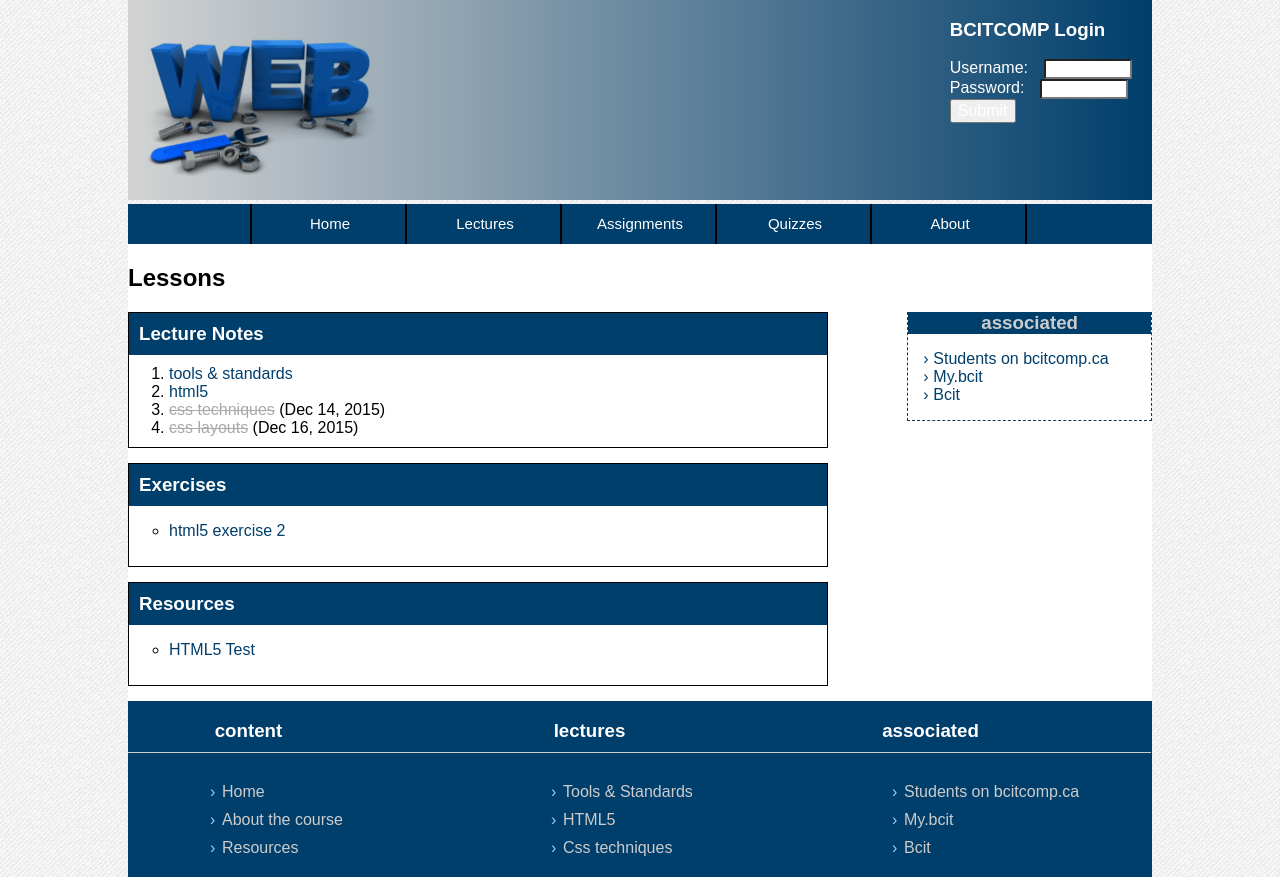
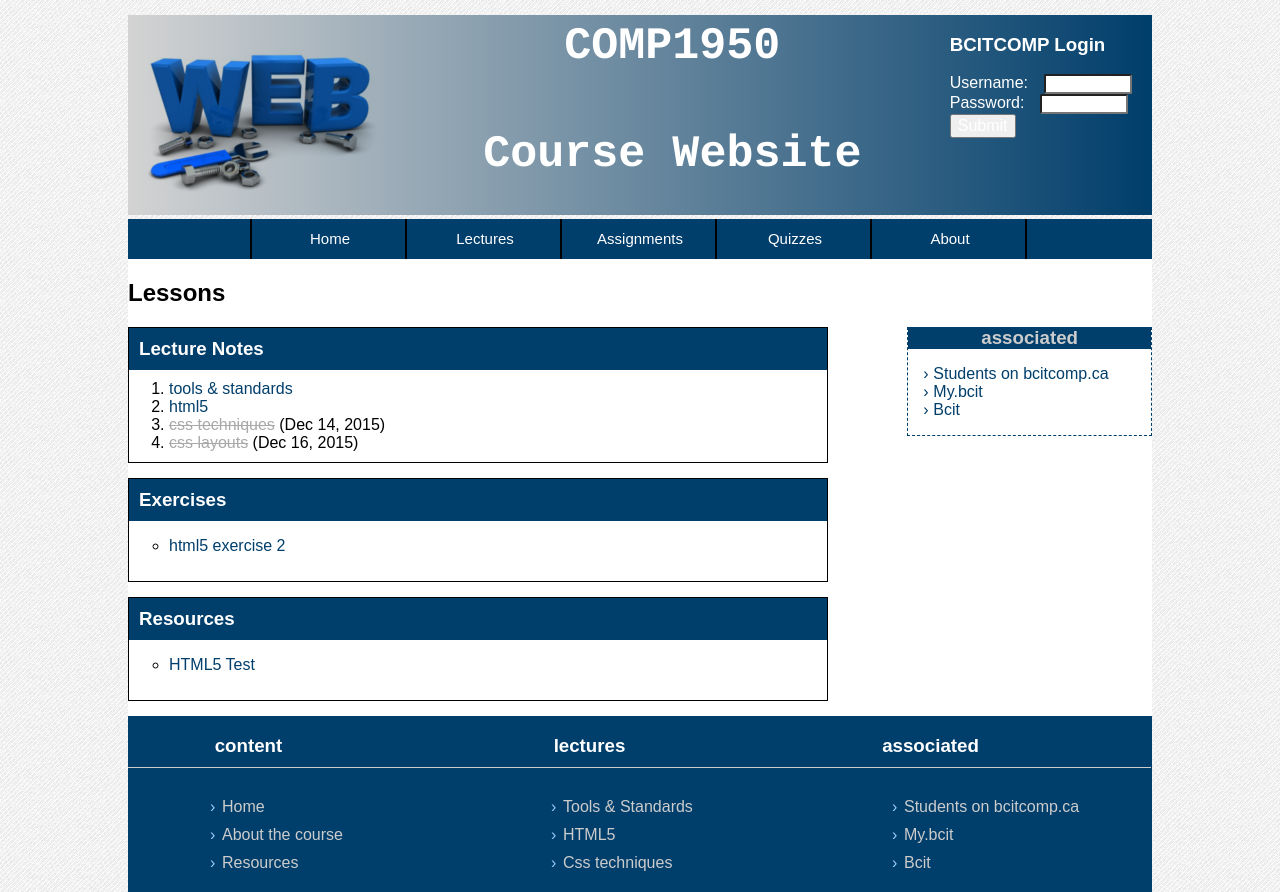
Before and after one commit to jkngan/COMP1950GroupProject, a plain HTML site: page protosite/lessons.html in a window 1280 px wide. Drawn offline with nearby package versions, Linux system fonts and the light colour scheme.

Commit message:
possible heading

```diff
--- a/protosite/css/protosite.css
+++ b/protosite/css/protosite.css
@@ -55,6 +55,16 @@ background:linear-gradient(left, lightgray,#003e6b);
 
 #logo{
 	float:left;
+}
+
+#heading{
+	margin-top:-30px;
+	font:45px Courier;
+	font-weight:bold;
+	position:relative;
+	color:white;
+	text-align:center;
+	line-height:1.4;
 }
 
 #login{
--- a/protosite/lessons.html
+++ b/protosite/lessons.html
@@ -30,6 +30,11 @@
 				<label for="password">Password:&emsp;</label><input type="password" name="password" /><br/>
 				<input type="submit" value="Submit" />
 			</form>
+		</div>
+
+		<div id="heading">
+			<p>COMP1950</p>
+			<p>			Course Website</p>
 		</div>
         </header>
 
```
